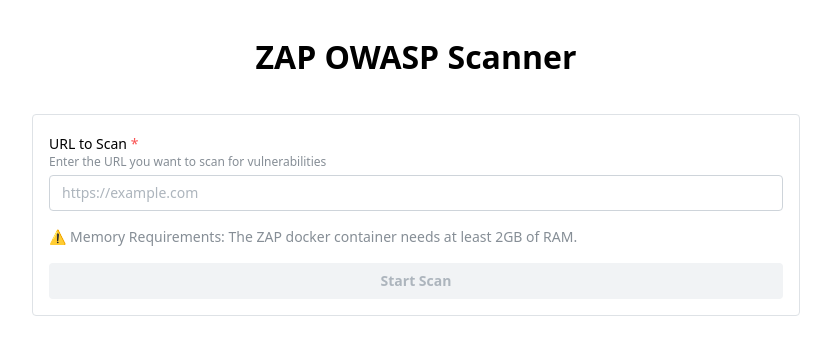
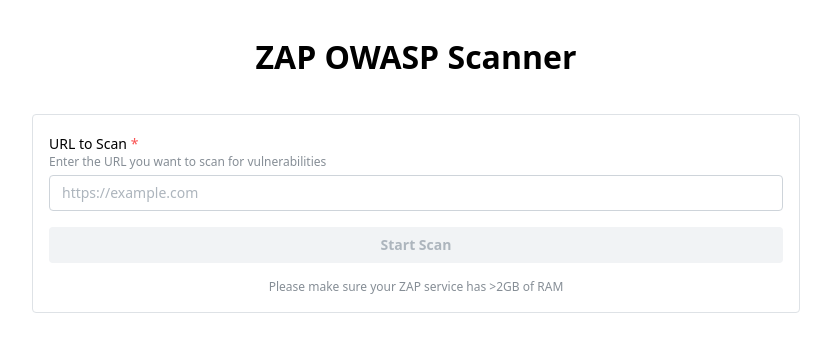
Before and after one commit to rpuls/ZAP-OWASP-Web-interface, a React (Vite) app in the folder frontend/: page / in a window 1280 px wide. Shown: the top 354 px of the page, without its empty margins (224-1055 px from the left). Built offline with nearby package versions, Linux system fonts and the light colour scheme.

Commit message:
adjust memory warning messages

```diff
--- a/frontend/src/components/ScanForm.tsx
+++ b/frontend/src/components/ScanForm.tsx
@@ -86,10 +86,6 @@ export function ScanForm() {
             disabled={isStarting}
           />
 
-          <Text size="sm" c="dimmed" fw={500}>
-            ⚠️ Memory Requirements: The ZAP docker container needs at least 2GB of RAM.
-          </Text>
-
           <Button
             type="submit"
             loading={isStarting}
@@ -107,11 +103,16 @@ export function ScanForm() {
           {scanStatus && (
             <>
               {scanStatus.error || isProgressStalled ? (
-                <Text color="red" fw={500}>
-                  {scanStatus.error ? scanStatus.error.message :
-                    "The scan is taking longer than usual. This could indicate that your ZAP service is exceeding its memory limitation. " +
-                    "Please check the server logs of your ZAP instance. At least 2GB of RAM is required to crawl and scan larger sites."}
-                </Text>
+                <>
+                  <Text color="red" fw={500}>
+                    {scanStatus.error ? scanStatus.error.message :
+                      "The scan is taking longer than usual."}
+                  </Text>
+                  <Text size="sm" c="dimmed">
+                    This typically happens when the ZAP service runs out of memory. Please check the server logs of your ZAP instance.
+                    At least 2GB of RAM is required to crawl and scan larger sites.
+                  </Text>
+                </>
               ) : (
                 <>
                   <Text size="sm" fw={500}>
@@ -142,6 +143,10 @@ export function ScanForm() {
               )}
             </>
           )}
+
+          <Text size="xs" c="dimmed" ta="center">
+            Please make sure your ZAP service has {'>'}2GB of RAM
+          </Text>
         </Stack>
       </form>
     </Paper>
```
